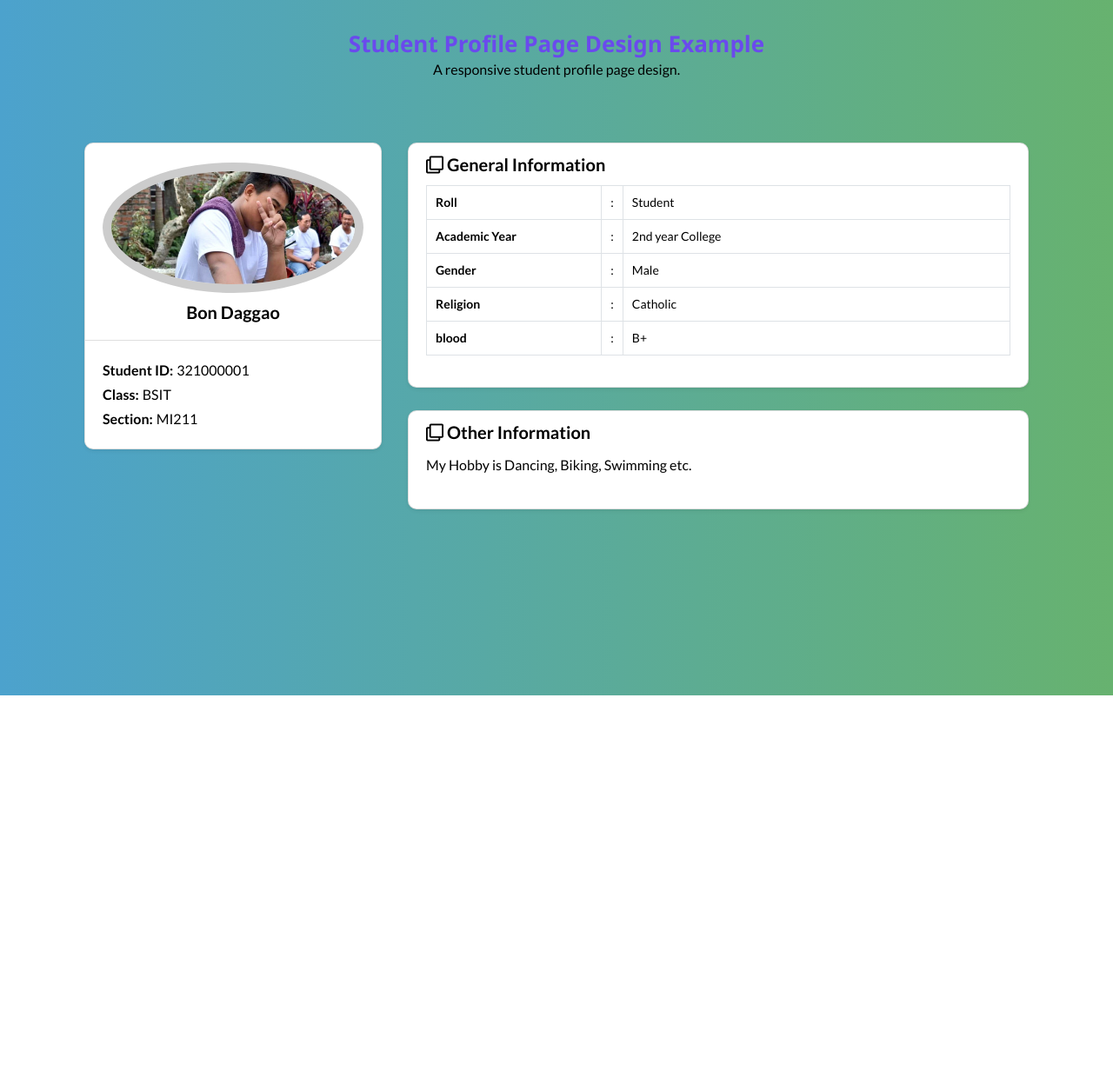
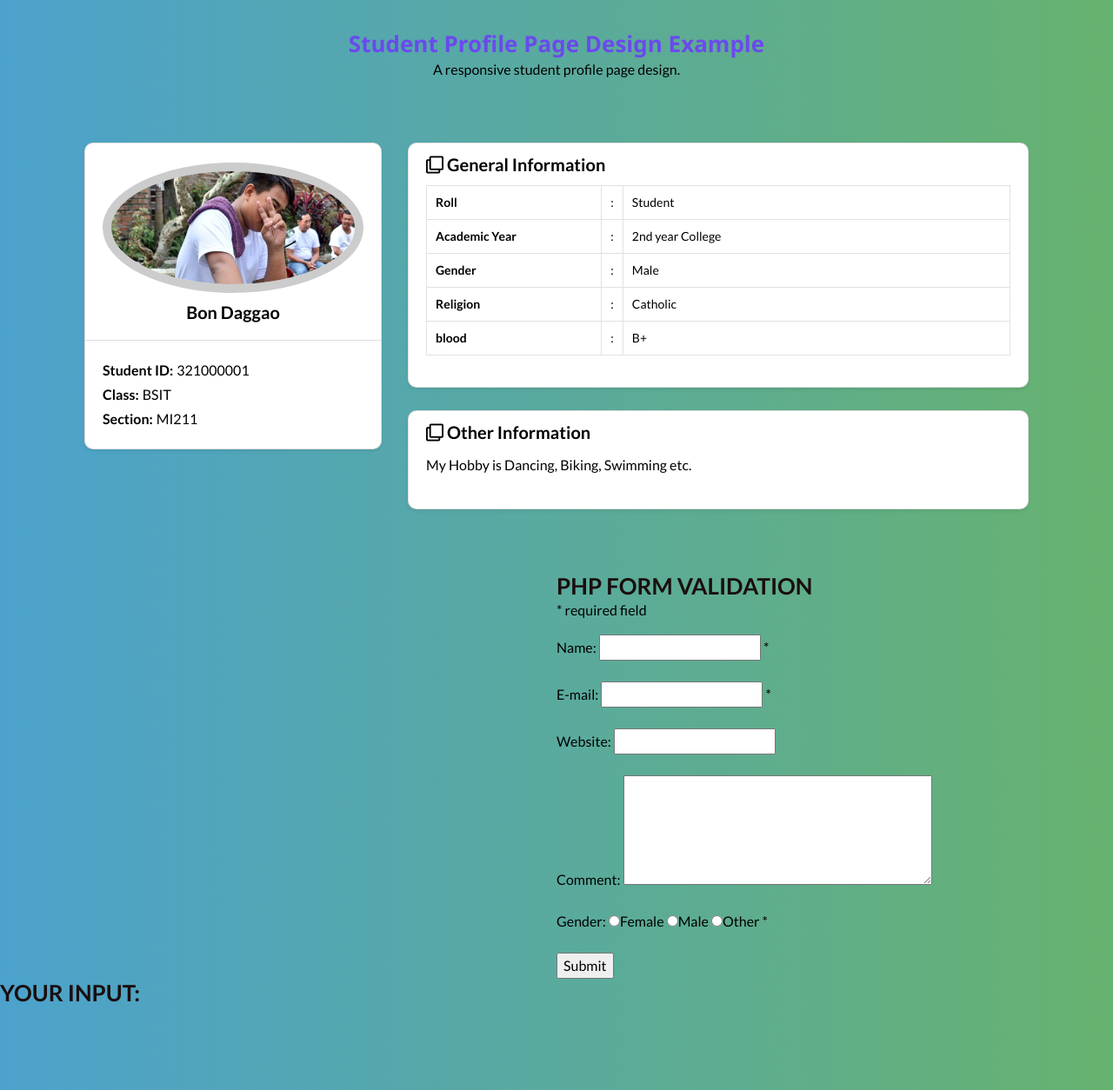
Before and after one commit to daggao/lab3, a CodeIgniter 4 app: the page made by ci4/app/Views/pages/index.php in a window 1280 px wide. Shown: the whole page at 87% size. Before the commit the page ends 800 px from the top, so only its background shows below. Run offline with PHP 8.4 and a stand-in for CodeIgniter, Linux system fonts and the light colour scheme; the template is opened without the code that fills it, so the values that code supplies are empty; some libraries are stand-ins or nearby versions.

Commit message:
new codes

```diff
--- a/ci4/app/Config/Routes.php
+++ b/ci4/app/Config/Routes.php
@@ -31,8 +31,12 @@ $routes->set404Override();
 // route since we don't have to scan directories.
 $routes->get('/', 'Home::index');
 
+use App\Controllers\Guest;
 use App\Controllers\News;
 use App\Controllers\Pages;
+
+$routes->match(['get', 'post'], 'guest/create', [Guest::class, 'create']);
+$routes->get('guest', [Guest::class, 'index']);
 
 $routes->match(['get', 'post'], 'news/create', [News::class, 'create']);
 $routes->get('news/(:segment)', [News::class, 'view']);
--- /dev/null
+++ b/ci4/app/Views/guest/success.php
@@ -0,0 +1 @@
+<p>News item created successfully.</p>
--- /dev/null
+++ b/ci4/app/Views/guest/view.php
@@ -0,0 +1,2 @@
+<h2><?= esc($guest['title']) ?></h2>
+<p><?= esc($guest['body']) ?></p>
--- a/ci4/app/Views/pages/index.php
+++ b/ci4/app/Views/pages/index.php
@@ -107,5 +107,131 @@
     </div>
 </section>
 
+<?php
+// define variables and set to empty values
+$nameErr = $emailErr = $genderErr = $websiteErr = "";
+$name = $email = $gender = $comment = $website = "";
+
+if ($_SERVER["REQUEST_METHOD"] == "POST") {
+  if (empty($_POST["name"])) {
+    $nameErr = "Name is required";
+  } else {
+    $name = test_input($_POST["name"]);
+    // check if name only contains letters and whitespace
+    if (!preg_match("/^[a-zA-Z-' ]*$/",$name)) {
+      $nameErr = "Only letters and white space allowed";
+    }
+  }
+
+  if (empty($_POST["email"])) {
+    $emailErr = "Email is required";
+  } else {
+    $email = test_input($_POST["email"]);
+    // check if e-mail address is well-formed
+    if (!filter_var($email, FILTER_VALIDATE_EMAIL)) {
+      $emailErr = "Invalid email format";
+    }
+  }
+
+  if (empty($_POST["website"])) {
+    $website = "";
+  } else {
+    $website = test_input($_POST["website"]);
+    // check if URL address syntax is valid (this regular expression also allows dashes in the URL)
+    if (!preg_match("/\b(?:(?:https?|ftp):\/\/|www\.)[-a-z0-9+&@#\/%?=~_|!:,.;]*[-a-z0-9+&@#\/%=~_|]/i",$website)) {
+      $websiteErr = "Invalid URL";
+    }
+  }
+
+  if (empty($_POST["comment"])) {
+    $comment = "";
+  } else {
+    $comment = test_input($_POST["comment"]);
+  }
+
+  if (empty($_POST["gender"])) {
+    $genderErr = "Gender is required";
+  } else {
+    $gender = test_input($_POST["gender"]);
+  }
+}
+
+function test_input($data) {
+  $data = trim($data);
+  $data = stripslashes($data);
+  $data = htmlspecialchars($data);
+  return $data;
+}
+?>
+<div style="margin-left: 50%">
+  <h2>PHP Form Validation</h2>
+  <p><span class="error">* required field</span></p>
+  <form method="post" action="<?php echo htmlspecialchars($_SERVER["PHP_SELF"]);?>">
+    Name: <input type="text" name="name" value="<?php echo $name;?>">
+    <span class="error">* <?php echo $nameErr;?></span>
+    <br><br>
+    E-mail: <input type="text" name="email" value="<?php echo $email;?>">
+    <span class="error">* <?php echo $emailErr;?></span>
+    <br><br>
+    Website: <input type="text" name="website" value="<?php echo $website;?>">
+    <span class="error"><?php echo $websiteErr;?></span>
+    <br><br>
+    Comment: <textarea name="comment" rows="5" cols="40"><?php echo $comment;?></textarea>
+    <br><br>
+    Gender:
+    <input type="radio" name="gender" <?php if (isset($gender) && $gender=="female") echo "checked";?> value="female">Female
+    <input type="radio" name="gender" <?php if (isset($gender) && $gender=="male") echo "checked";?> value="male">Male
+    <input type="radio" name="gender" <?php if (isset($gender) && $gender=="other") echo "checked";?> value="other">Other
+    <span class="error">* <?php echo $genderErr;?></span>
+    <br><br>
+    <input type="submit" name="submit" value="Submit">
+  </div>
+</form>
+
+<?php
+echo "<h2>Your Input:</h2>";
+echo $name;
+echo "<br>";
+echo $email;
+echo "<br>";
+echo $website;
+echo "<br>";
+echo $comment;
+echo "<br>";
+echo $gender;
+?>
+    <!-- Analytics -->
+
+
+<?php
+
+if ($_SERVER ["REQUEST_METHOD"] == "POST")
+{
+  $servername = "root";
+  $username = "root";
+  $password = "";
+  $dbname = "webprogmi211";
+
+  // Create connection
+  $conn = new mysqli($servername, $username, $password, $dbname);
+  // Check connection
+  if ($conn->connect_error) {
+    die("Connection failed: " . $conn->connect_error);
+  }
+
+  $sql = "INSERT INTO news (fullname, email, website, comment)
+  VALUES ('$name', '$email', '$website', '$comment')";
+
+  if ($conn->query($sql) === TRUE) {
+    echo "New record created successfully";
+  } else {
+    echo "Error: " . $sql . "<br>" . $conn->error;
+  }
+
+  $conn->close();
+}
+?>
+
+
 	</body>
 </html>
```
Also changed, not shown: ci4/app/Models/GuestModel.php (added, +22 -0 lines), ci4/app/Views/guest/create.php (added, +30 -0 lines), ci4/app/Views/guest/index.php (added, +24 -0 lines).
